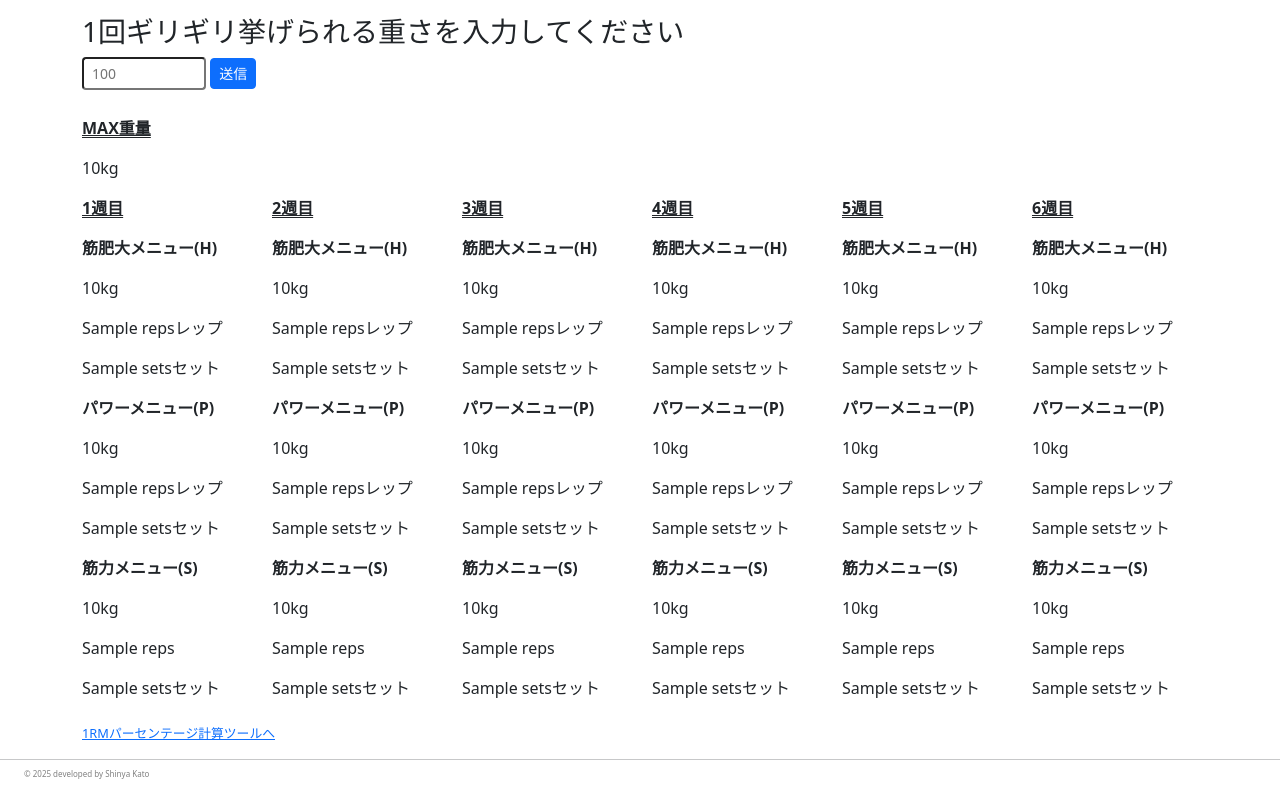
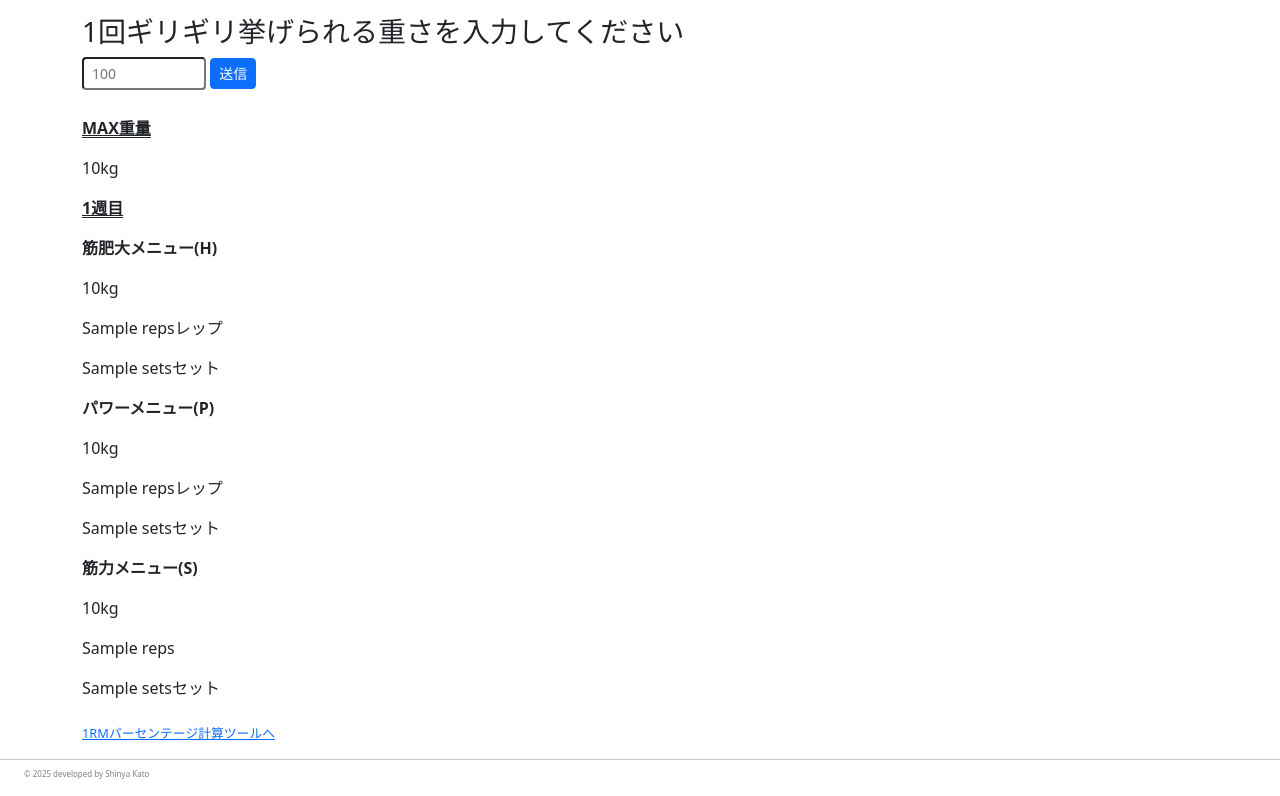
Before and after one commit to howanpin/test_web_app, a Django app: template testApp1/templates/hps_program.html in a window 1280 px wide. Shown: the part 199-995 px from the top of the page. Run offline with Django 3.2, Linux system fonts and the light colour scheme; the template is opened without the code that fills it: most values are stand-ins (such as "Sample title", 1, 10 or a date in 2020); some libraries are stand-ins or nearby versions.

Commit message:
[リファクタリング]1~6週目のメニューをタプルで持つように修正し、週ごとのメニューをfor文で制御するように修正
TODO:週ごとの各メニューもfor文で表示できるようにする

```diff
--- a/testApp1/templates/hps_program.html
+++ b/testApp1/templates/hps_program.html
@@ -64,97 +64,24 @@
         <p class="max-weight"><b>MAX重量</b></p>
         <p>{{ program.max_weight }}kg</p>
       </div>
-        <div class="row">
+      <div class="row">
+          {% for hps_menus_per_week in program.hps_menus_for_weeks %}
           <div class="col-sm-2">
-            <p class="week-num"><b>1週目</b></p>
+            <p class="week-num"><b>{{ forloop.counter }}週目</b></p>
             <p><b>筋肥大メニュー(H)</b></p>
-            <p>{{ program.first_week_menu.h_menu.weight }}kg</p>
-            <p>{{ program.first_week_menu.h_menu.reps }}レップ</p>
-            <p>{{ program.first_week_menu.h_menu.sets }}セット</p>
+            <p>{{ hps_menus_per_week.h_menu.weight }}kg</p>
+            <p>{{ hps_menus_per_week.h_menu.reps }}レップ</p>
+            <p>{{ hps_menus_per_week.h_menu.sets }}セット</p>
             <p><b>パワーメニュー(P)</b></p>
-            <p>{{ program.first_week_menu.p_menu.weight }}kg</p>
-            <p>{{ program.first_week_menu.p_menu.reps }}レップ</p>
-            <p>{{ program.first_week_menu.p_menu.sets }}セット</p>
+            <p>{{ hps_menus_per_week.p_menu.weight }}kg</p>
+            <p>{{ hps_menus_per_week.p_menu.reps }}レップ</p>
+            <p>{{ hps_menus_per_week.p_menu.sets }}セット</p>
             <p><b>筋力メニュー(S)</b></p>
-            <p>{{ program.first_week_menu.s_menu.weight }}kg</p>
-            <p>{{ program.first_week_menu.s_menu.reps }}</p>
-            <p>{{ program.first_week_menu.s_menu.sets }}セット</p>
+            <p>{{ hps_menus_per_week.s_menu.weight }}kg</p>
+            <p>{{ hps_menus_per_week.s_menu.reps }}</p>
+            <p>{{ hps_menus_per_week.s_menu.sets }}セット</p>
           </div>
-          <div class="col-sm-2">
-            <p class="week-num"><b>2週目</b></p>
-            <p><b>筋肥大メニュー(H)</b></p>
-            <p>{{ program.second_week_menu.h_menu.weight }}kg</p>
-            <p>{{ program.second_week_menu.h_menu.reps }}レップ</p>
-            <p>{{ program.second_week_menu.h_menu.sets }}セット</p>
-            <p><b>パワーメニュー(P)</b></p>
-            <p>{{ program.second_week_menu.p_menu.weight }}kg</p>
-            <p>{{ program.second_week_menu.p_menu.reps }}レップ</p>
-            <p>{{ program.second_week_menu.p_menu.sets }}セット</p>
-            <p><b>筋力メニュー(S)</b></p>
-            <p>{{ program.second_week_menu.s_menu.weight }}kg</p>
-            <p>{{ program.second_week_menu.s_menu.reps }}</p>
-            <p>{{ program.second_week_menu.s_menu.sets }}セット</p>
-          </div>
-          <div class="col-sm-2">
-            <p class="week-num"><b>3週目</b></p>
-            <p><b>筋肥大メニュー(H)</b></p>
-            <p>{{ program.third_week_menu.h_menu.weight }}kg</p>
-            <p>{{ program.third_week_menu.h_menu.reps }}レップ</p>
-            <p>{{ program.third_week_menu.h_menu.sets }}セット</p>
-            <p><b>パワーメニュー(P)</b></p>
-            <p>{{ program.third_week_menu.p_menu.weight }}kg</p>
-            <p>{{ program.third_week_menu.p_menu.reps }}レップ</p>
-            <p>{{ program.third_week_menu.p_menu.sets }}セット</p>
-            <p><b>筋力メニュー(S)</b></p>
-            <p>{{ program.third_week_menu.s_menu.weight }}kg</p>
-            <p>{{ program.third_week_menu.s_menu.reps }}</p>
-            <p>{{ program.third_week_menu.s_menu.sets }}セット</p>
-          </div>
-          <div class="col-sm-2">
-            <p class="week-num"><b>4週目</b></p>
-            <p><b>筋肥大メニュー(H)</b></p>
-            <p>{{ program.fourth_week_menu.h_menu.weight }}kg</p>
-            <p>{{ program.fourth_week_menu.h_menu.reps }}レップ</p>
-            <p>{{ program.fourth_week_menu.h_menu.sets }}セット</p>
-            <p><b>パワーメニュー(P)</b></p>
-            <p>{{ program.fourth_week_menu.p_menu.weight }}kg</p>
-            <p>{{ program.fourth_week_menu.p_menu.reps }}レップ</p>
-            <p>{{ program.fourth_week_menu.p_menu.sets }}セット</p>
-            <p><b>筋力メニュー(S)</b></p>
-            <p>{{ program.fourth_week_menu.s_menu.weight }}kg</p>
-            <p>{{ program.fourth_week_menu.s_menu.reps }}</p>
-            <p>{{ program.fourth_week_menu.s_menu.sets }}セット</p>
-          </div>
-          <div class="col-sm-2">
-            <p class="week-num"><b>5週目</b></p>
-            <p><b>筋肥大メニュー(H)</b></p>
-            <p>{{ program.fifth_week_menu.h_menu.weight }}kg</p>
-            <p>{{ program.fifth_week_menu.h_menu.reps }}レップ</p>
-            <p>{{ program.fifth_week_menu.h_menu.sets }}セット</p>
-            <p><b>パワーメニュー(P)</b></p>
-            <p>{{ program.fifth_week_menu.p_menu.weight }}kg</p>
-            <p>{{ program.fifth_week_menu.p_menu.reps }}レップ</p>
-            <p>{{ program.fifth_week_menu.p_menu.sets }}セット</p>
-            <p><b>筋力メニュー(S)</b></p>
-            <p>{{ program.fifth_week_menu.s_menu.weight }}kg</p>
-            <p>{{ program.fifth_week_menu.s_menu.reps }}</p>
-            <p>{{ program.fifth_week_menu.s_menu.sets }}セット</p>
-          </div>
-          <div class="col-sm-2">
-            <p class="week-num"><b>6週目</b></p>
-            <p><b>筋肥大メニュー(H)</b></p>
-            <p>{{ program.sixth_week_menu.h_menu.weight }}kg</p>
-            <p>{{ program.sixth_week_menu.h_menu.reps }}レップ</p>
-            <p>{{ program.sixth_week_menu.h_menu.sets }}セット</p>
-            <p><b>パワーメニュー(P)</b></p>
-            <p>{{ program.sixth_week_menu.p_menu.weight }}kg</p>
-            <p>{{ program.sixth_week_menu.p_menu.reps }}レップ</p>
-            <p>{{ program.sixth_week_menu.p_menu.sets }}セット</p>
-            <p><b>筋力メニュー(S)</b></p>
-            <p>{{ program.sixth_week_menu.s_menu.weight }}kg</p>
-            <p>{{ program.sixth_week_menu.s_menu.reps }}</p>
-            <p>{{ program.sixth_week_menu.s_menu.sets }}セット</p>
-          </div>
+          {% endfor %}
         </div>
       {% endif %}
       </div>
--- a/testApp1/views.py
+++ b/testApp1/views.py
@@ -73,7 +73,7 @@ def hps_program(request):
 
         context = {}
         # -------------------------------------------------------
-        # 最大重量
+        # プログラム作成
         # -------------------------------------------------------
         context['program'] = hps_program
         return render(request,'hps_program.html',context)
```
Also changed, not shown: testApp1/domain/hps_program/entities.py (+25 -16 lines).
